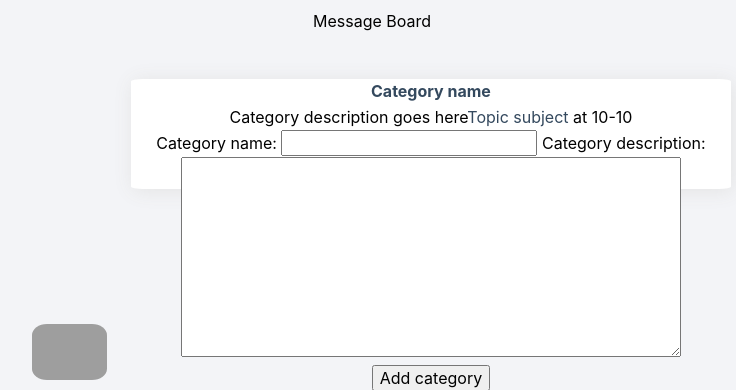
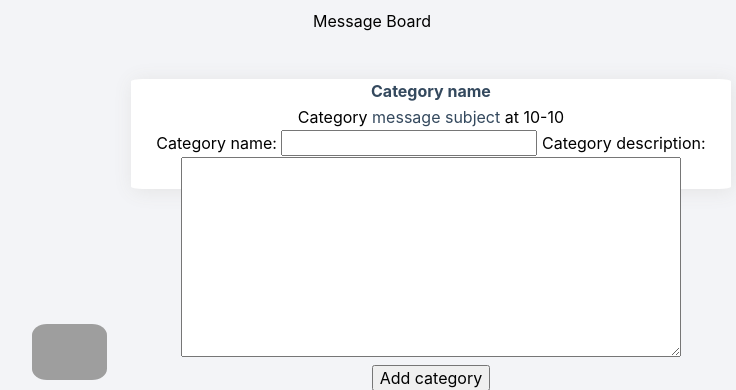
Before and after one commit to D-Holmes01/Team-management-system, a PHP site: page /home.php in a window 1280 px wide. Shown: the part 263-653 px from the top of the page, without its empty margins (428-1164 px from the left). Run offline with PHP 8.4, Linux system fonts and the light colour scheme; the visitor is signed in with stand-in values (Sample User, id 1); data that the repository does not hold is empty; a stand-in replaces the project's code that opens the database connection; grey boxes are pictures that could not be loaded.

Commit message:
Update home.php

```diff
--- a/group_html/home.php
+++ b/group_html/home.php
@@ -38,10 +38,10 @@
 
                   echo '<tr>';
                       echo '<td class="leftpart">';
-                          echo '<h3><a href="category.php?id=">Category name</a></h3> Category description goes here';
+                          echo '<h3><a href="category.php?id=">Category name</a></h3> Category ';
                       echo '</td>';
                       echo '<td class="rightpart">';
-                              echo '<a href="topic.php?id=">Topic subject</a> at 10-10';
+                              echo '<a href="topic.php?id=">message subject</a> at 10-10';
                       echo '</td>';
                   echo '</tr>';
 
@@ -94,7 +94,7 @@
                                       echo '<h3><a href="category.php?id">' . $row['cat_name'] . '</a></h3>' . $row['cat_description'];
                                   echo '</td>';
                                   echo '<td class="rightpart">';
-                                              echo '<a href="topic.php?id=">Topic subject</a> at 10-10';
+                                              echo '<a href="message.php?id=">Topic subject</a> at 10-10';
                                   echo '</td>';
                               echo '</tr>';
                           }
```
